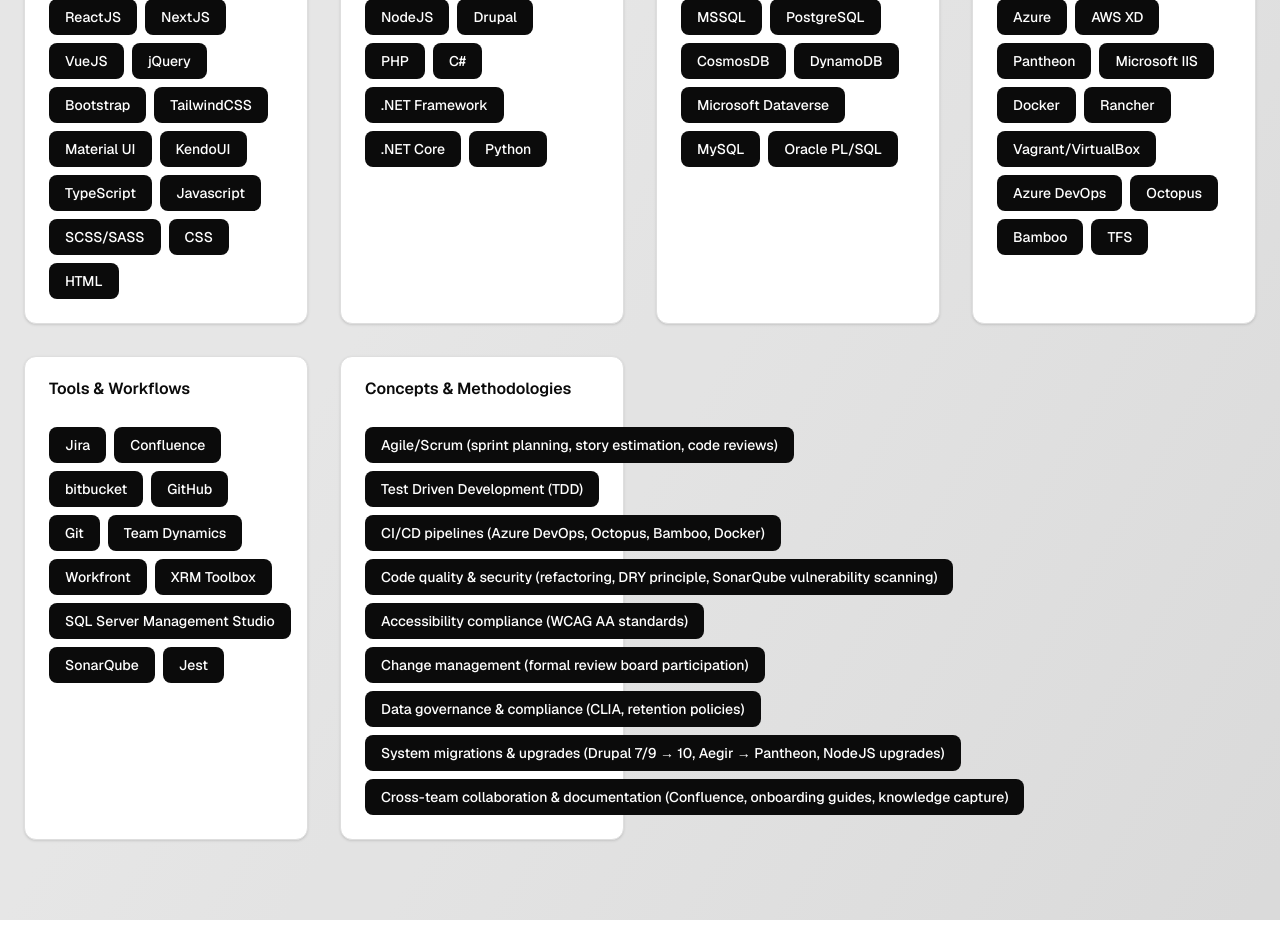
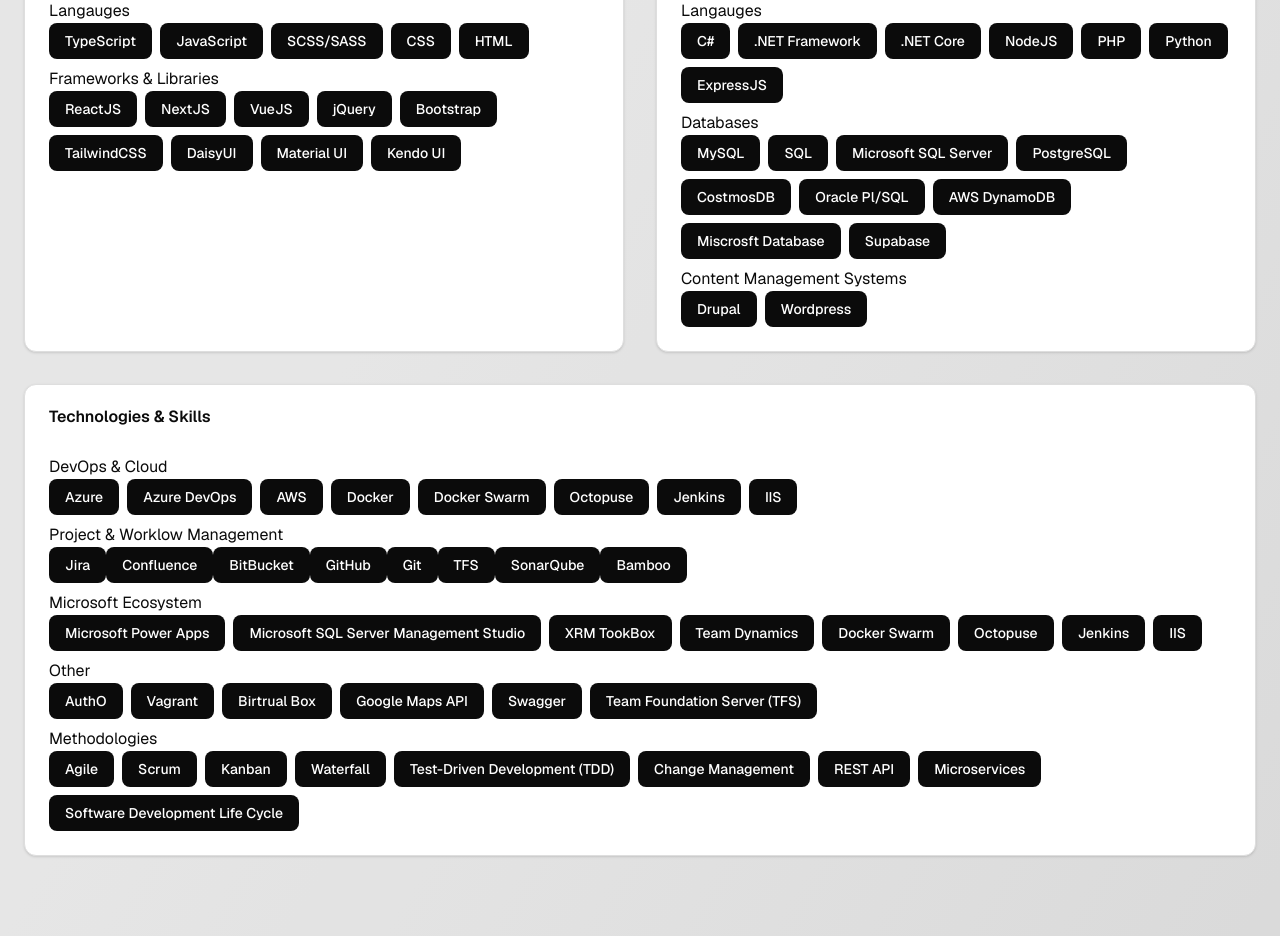
Before and after one commit to NathanHealea/nathanhealea.com, a Next.js app: page / in a window 1280 px wide. Shown: the part 1200-2136 px from the top of the page. Built offline with nearby package versions, Linux system fonts and the light colour scheme.

Commit message:
WIP - SAVING WORK IN PROGRESS

```diff
--- a/src/app/page.tsx
+++ b/src/app/page.tsx
@@ -11,13 +11,12 @@
   CardTitle,
 } from '@/components/ui/card';
 import { Pill } from '@/components/ui/pill';
-import { ExternalLink, Mail, MapPin, Phone } from 'lucide-react';
+import { ExternalLink, Mail, MapPin, Phone, Pi } from 'lucide-react';
 import Image from 'next/image';
 
 export default function Home() {
   return (
     <main className="min-h-screen bg-gradient-to-br from-background via-card to-muted ">
-      {/* Hero */}
       <Section id="hero" className="relative overflow-hidden pt-6">
         <div className="absolute inset-0 bg-gradient-to-r from-primary/10 via-accent/5 to-secondary/10" />
         <SectionContent className="relative text-center flex flex-col gap-4">
@@ -28,7 +27,7 @@
             applications
           </p>
           <div className="flex flex-wrap justify-center gap-4">
-            <Button variant="default" size="lg" className="">
+            <Button variant="default" size="lg">
               <Mail className="w-4 h-4 mr-2" />
               Contact Me
             </Button>
@@ -65,10 +64,10 @@
                   <h2>About Me</h2>
                   <p>TBD</p>
                   <div className="flex flex-col md:flex-row gap-4 items-center">
-                    <div className="">
+                    <div>
                       <GitHubIcon className="size-8" />
                     </div>
-                    <div className="">
+                    <div>
                       <LinkedInSquareIcon className="size-12" />
                     </div>
                     <div className="h-8 w-8 fill-primary">
@@ -82,151 +81,162 @@
         </SectionContent>
       </Section>
 
-      {/* Skills */}
-
       <Section id="skills" className="bg-primary/10">
         <SectionContent>
-          <h2 className="">Skills & Expertise</h2>
+          <h2>Skills & Expertise</h2>
 
-          <div className="grid grid-cols-1 sm:grid-cols-2 md:grid-cols-4 gap-8">
+          <div className="grid grid-cols-1 md:grid-cols-2 gap-8">
             {/* Frontend */}
-            <Card>
+            <Card className="grow h-full">
               <CardHeader>
                 <CardTitle>
                   <h3>Frontend</h3>
                 </CardTitle>
               </CardHeader>
               <CardContent className="flex flex-wrap gap-2">
+                <div>
+                  <h4>Langauges</h4>
+                  <div className="flex flex-wrap gap-2">
+                    <Pill>TypeScript</Pill>
+                    <Pill>JavaScript</Pill>
+                    <Pill>SCSS/SASS</Pill>
+                    <Pill>CSS</Pill>
+                    <Pill>HTML</Pill>
+                  </div>
+                </div>
+                <div>
+                  <h4>Frameworks & Libraries</h4>
+                  <div className="flex flex-wrap gap-2">
                     <Pill>ReactJS</Pill>
                     <Pill>NextJS</Pill>
                     <Pill>VueJS</Pill>
                     <Pill>jQuery</Pill>
                     <Pill>Bootstrap</Pill>
                     <Pill>TailwindCSS</Pill>
+                    <Pill>DaisyUI</Pill>
                     <Pill>Material UI</Pill>
-                <Pill>KendoUI</Pill>
-                <Pill>TypeScript</Pill>
-                <Pill>Javascript</Pill>
-                <Pill>SCSS/SASS</Pill>
-                <Pill>CSS</Pill>
-                <Pill>HTML</Pill>
+                    <Pill>Kendo UI</Pill>
+                  </div>
+                </div>
               </CardContent>
             </Card>
 
             {/* Backend */}
-            <Card>
+            <Card className="grow h-full">
               <CardHeader>
                 <CardTitle>
                   <h3>Backend</h3>
                 </CardTitle>
               </CardHeader>
               <CardContent className="flex flex-wrap gap-2">
-                <Pill>NodeJS</Pill>
-                <Pill>Drupal</Pill>
-                <Pill>PHP</Pill>
+                <div>
+                  <h4>Langauges</h4>
+                  <div className="flex flex-wrap gap-2">
                     <Pill>C#</Pill>
                     <Pill>.NET Framework</Pill>
                     <Pill>.NET Core</Pill>
+                    <Pill>NodeJS</Pill>
+                    <Pill>PHP</Pill>
                     <Pill>Python</Pill>
+                    <Pill>ExpressJS</Pill>
+                  </div>
+                </div>
+                <div>
+                  <h4>Databases</h4>
+                  <div className="flex flex-wrap gap-2">
+                    <Pill>MySQL</Pill>
+                    <Pill>SQL</Pill>
+                    <Pill>Microsoft SQL Server</Pill>
+                    <Pill>PostgreSQL</Pill>
+                    <Pill>CostmosDB</Pill>
+                    <Pill>Oracle Pl/SQL</Pill>
+                    <Pill>AWS DynamoDB</Pill>
+                    <Pill>Miscrosft Database</Pill>
+                    <Pill>Supabase</Pill>
+                  </div>
+                </div>
+                <div>
+                  <h4>Content Management Systems</h4>
+                  <div className="flex flex-wrap gap-2">
+                    <Pill>Drupal</Pill>
+                    <Pill>Wordpress</Pill>
+                  </div>
+                </div>
               </CardContent>
             </Card>
 
             {/* Database */}
-            <Card>
+            <Card className=" col-span-1 md:col-span-2 grow h-full w-full">
               <CardHeader>
                 <CardTitle>
-                  <h3>Database</h3>
+                  <h3>Technologies &amp; Skills</h3>
                 </CardTitle>
               </CardHeader>
               <CardContent className="flex flex-wrap gap-2">
-                <Pill>MSSQL</Pill>
-                <Pill>PostgreSQL</Pill>
-                <Pill>CosmosDB</Pill>
-                <Pill>DynamoDB</Pill>
-                <Pill>Microsoft Dataverse</Pill>
-                <Pill>MySQL</Pill>
-                <Pill>Oracle PL/SQL</Pill>
-              </CardContent>
-            </Card>
-
-            {/* Devops & Cloud */}
-            <Card>
-              <CardHeader>
-                <CardTitle>
-                  <h3>DevOps & Cloud</h3>
-                </CardTitle>
-              </CardHeader>
-              <CardContent className="flex flex-wrap gap-2">
+                <div>
+                  <h4>DevOps &amp; Cloud</h4>
+                  <div className="flex flex-wrap gap-2">
                     <Pill>Azure</Pill>
-                <Pill>AWS XD</Pill>
-                <Pill>Pantheon</Pill>
-                <Pill>Microsoft IIS</Pill>
+                    <Pill>Azure DevOps</Pill>
+                    <Pill>AWS</Pill>
                     <Pill>Docker</Pill>
-                <Pill>Rancher</Pill>
-                <Pill>Vagrant/VirtualBox</Pill>
-                <Pill>Azure DevOps</Pill>
-                <Pill>Octopus</Pill>
-                <Pill>Bamboo</Pill>
-                <Pill>TFS</Pill>
-              </CardContent>
-            </Card>
-
-            {/* Tools & Workflows */}
-            <Card>
-              <CardHeader>
-                <CardTitle>
-                  <h3>Tools & Workflows</h3>
-                </CardTitle>
-              </CardHeader>
-              <CardContent className="flex flex-wrap gap-2">
+                    <Pill>Docker Swarm</Pill>
+                    <Pill>Octopuse</Pill>
+                    <Pill>Jenkins</Pill>
+                    <Pill>IIS</Pill>
+                  </div>
+                </div>
+                <div>
+                  <h4>Project &amp; Worklow Management</h4>
+                  <div className="flex flex-wrap gap-2`">
                     <Pill>Jira</Pill>
                     <Pill>Confluence</Pill>
-                <Pill>bitbucket</Pill>
+                    <Pill>BitBucket</Pill>
                     <Pill>GitHub</Pill>
                     <Pill>Git</Pill>
+                    <Pill>TFS</Pill>
+                    <Pill>SonarQube</Pill>
+                    <Pill>Bamboo</Pill>
+                  </div>
+                </div>
+                <div>
+                  <h4>Microsoft Ecosystem</h4>
+                  <div className="flex flex-wrap gap-2">
+                    <Pill>Microsoft Power Apps</Pill>
+                    <Pill>Microsoft SQL Server Management Studio</Pill>
+                    <Pill>XRM TookBox</Pill>
                     <Pill>Team Dynamics</Pill>
-                <Pill>Workfront</Pill>
-                <Pill>XRM Toolbox</Pill>
-                <Pill>SQL Server Management Studio</Pill>
-                <Pill>SonarQube</Pill>
-                <Pill>Jest</Pill>
-              </CardContent>
-            </Card>
-
-            {/* Tools & Workflows */}
-            <Card>
-              <CardHeader>
-                <CardTitle>
-                  <h3>Concepts & Methodologies</h3>
-                </CardTitle>
-              </CardHeader>
-              <CardContent className="flex flex-wrap gap-2">
-                <Pill>
-                  Agile/Scrum (sprint planning, story estimation, code reviews)
-                </Pill>
-                <Pill>Test Driven Development (TDD)</Pill>
-                <Pill>
-                  CI/CD pipelines (Azure DevOps, Octopus, Bamboo, Docker)
-                </Pill>
-                <Pill>
-                  Code quality & security (refactoring, DRY principle, SonarQube
-                  vulnerability scanning)
-                </Pill>
-                <Pill>Accessibility compliance (WCAG AA standards)</Pill>
-                <Pill>
-                  Change management (formal review board participation)
-                </Pill>
-                <Pill>
-                  Data governance & compliance (CLIA, retention policies)
-                </Pill>
-                <Pill>
-                  System migrations & upgrades (Drupal 7/9 → 10, Aegir →
-                  Pantheon, NodeJS upgrades)
-                </Pill>
-                <Pill>
-                  Cross-team collaboration & documentation (Confluence,
-                  onboarding guides, knowledge capture)
-                </Pill>
+                    <Pill>Docker Swarm</Pill>
+                    <Pill>Octopuse</Pill>
+                    <Pill>Jenkins</Pill>
+                    <Pill>IIS</Pill>
+                  </div>
+                </div>
+                <div>
+                  <h4>Other</h4>
+                  <div className="flex flex-wrap gap-2">
+                    <Pill>AuthO</Pill>
+                    <Pill>Vagrant</Pill>
+                    <Pill>Birtrual Box</Pill>
+                    <Pill>Google Maps API</Pill>
+                    <Pill>Swagger</Pill>
+                    <Pill>Team Foundation Server (TFS)</Pill>
+                  </div>
+                </div>
+                <div>
+                  <h4>Methodologies</h4>
+                  <div className="flex flex-wrap gap-2">
+                    <Pill>Agile</Pill>
+                    <Pill>Scrum</Pill>
+                    <Pill>Kanban</Pill>
+                    <Pill>Waterfall</Pill>
+                    <Pill>Test-Driven Development (TDD)</Pill>
+                    <Pill>Change Management</Pill>
+                    <Pill>REST API</Pill>
+                    <Pill>Microservices</Pill>
+                    <Pill>Software Development Life Cycle</Pill>
+                  </div>
+                </div>
               </CardContent>
             </Card>
           </div>
```
Lines whose indentation alone changed are shown as unchanged.
